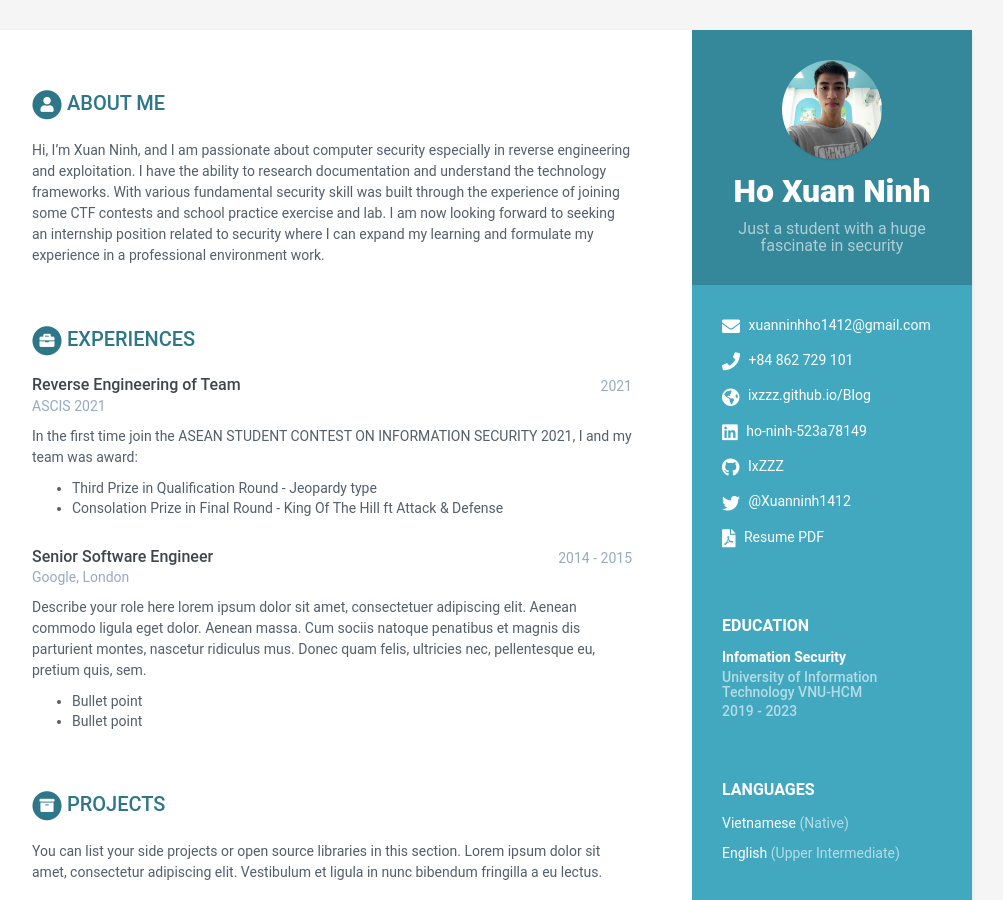
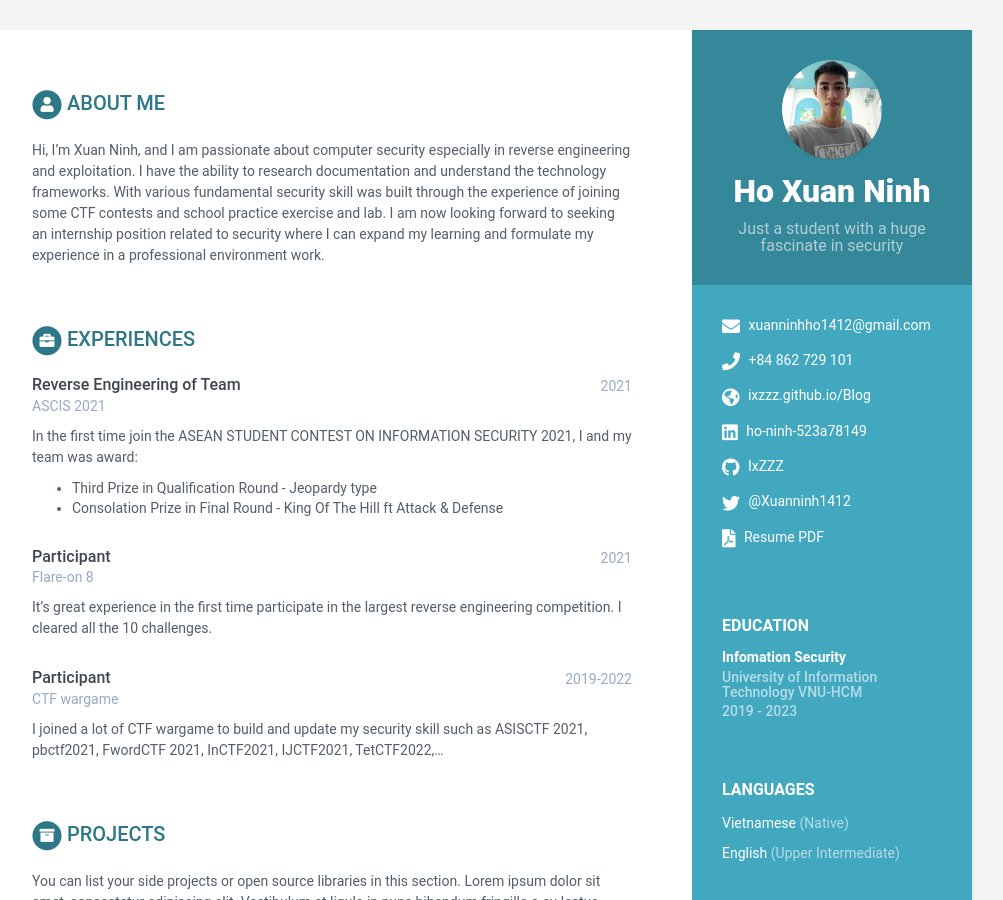
Before and after one commit to IxZZZ/CV, a Jekyll site: the page built from index.html, in a window 1280 px wide and 900 px high. Shown: the whole window, without its empty margins (168-1171 px from the left). Built offline with Jekyll 4.4.1, drawn with Linux system fonts in a browser that asks for light colours.

Commit message:
first upload

```diff
--- a/_data/data.yml
+++ b/_data/data.yml
@@ -73,17 +73,16 @@ experiences:
         In the first time join the ASEAN STUDENT CONTEST ON INFORMATION SECURITY 2021, I and my team was award:
           - Third Prize in Qualification Round - Jeopardy type
           - Consolation Prize in Final Round - King Of The Hill ft Attack & Defense
-    - role: Senior Software Engineer
-      time: 2014 - 2015
-      company: Google, London
+    - role: Participant
+      time: 2021
+      company: Flare-on 8
       details: |
-        Describe your role here lorem ipsum dolor sit amet, consectetuer
-        adipiscing elit. Aenean commodo ligula eget dolor. Aenean massa.
-        Cum sociis natoque penatibus et magnis dis parturient montes,
-        nascetur ridiculus mus. Donec quam felis, ultricies nec,
-        pellentesque eu, pretium quis, sem.
-          - Bullet point
-          - Bullet point
+        It's great experience in the first time participate in the largest reverse engineering competition. I cleared all the 10 challenges.
+    - role: Participant
+      time: 2019-2022
+      company: CTF wargame
+      details: |
+        I joined a lot of CTF wargame to build and update my security skill such as ASISCTF 2021, pbctf2021, FwordCTF 2021, InCTF2021, IJCTF2021, TetCTF2022,...
 projects:
     title: Projects
     intro: >
```
